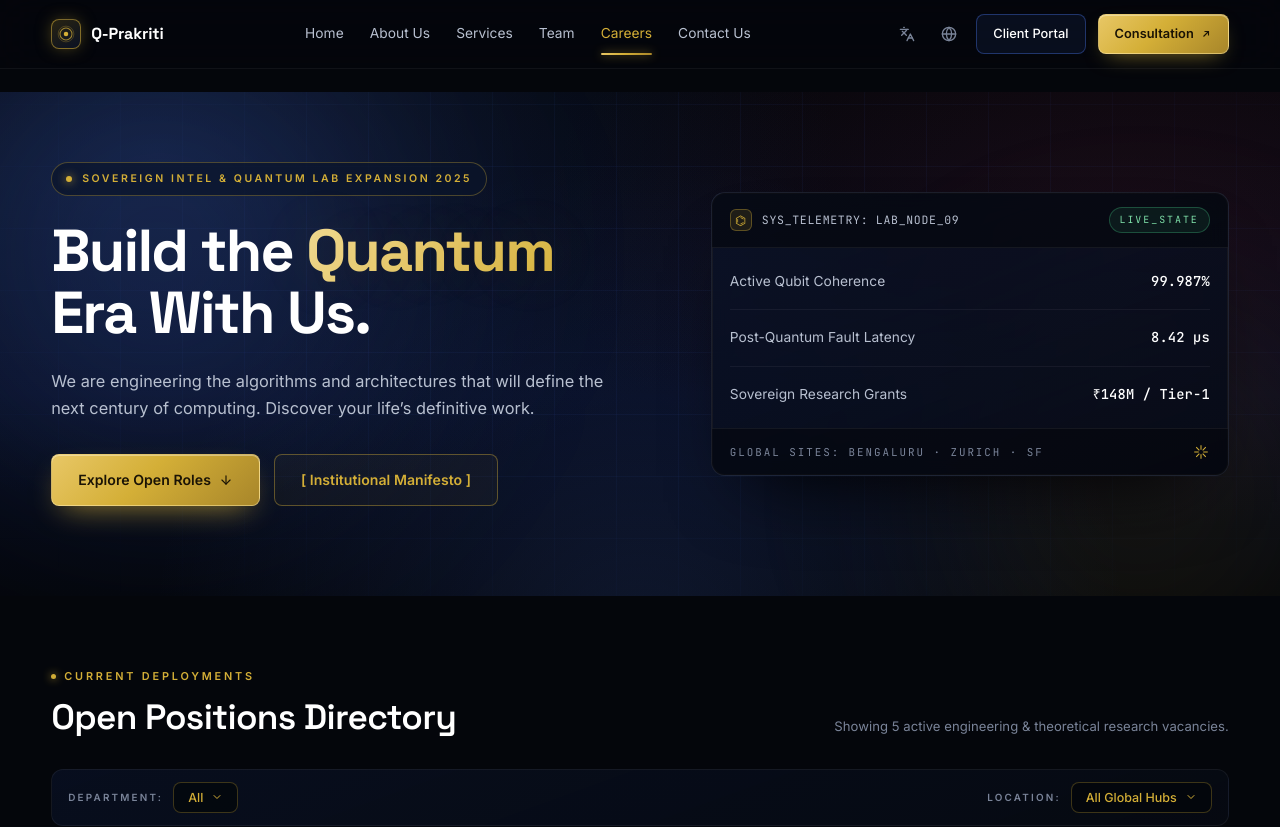
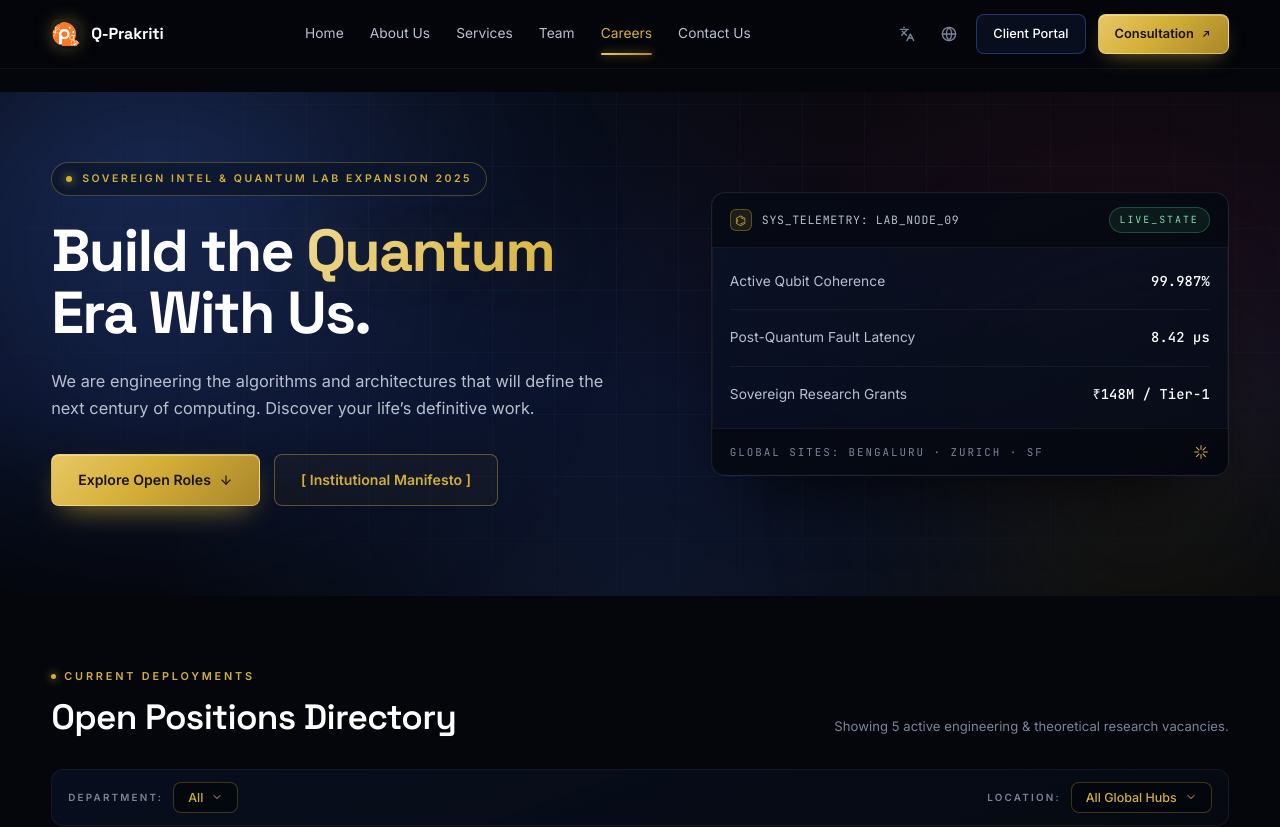
Before and after one commit to TejaBattula/Quantum-Prakriti, a React (Vite) app in the folder Qp-frontend/: page /careers in a window 1280 px wide. Shown: the top 827 px of the page. Built offline with nearby package versions, Linux system fonts and the light colour scheme.

Commit message:
changes made

```diff
--- a/Qp-frontend/src/components/Navbar.css
+++ b/Qp-frontend/src/components/Navbar.css
@@ -36,7 +36,6 @@
   display: grid; place-items: center;
   border-radius: 8px;
   background: linear-gradient(150deg, rgba(212,175,55,0.18), rgba(79,127,255,0.10));
-  border: 1px solid rgba(212, 175, 55, 0.55);
   color: var(--gold);
   box-shadow: 0 0 18px -4px rgba(212,175,55,0.55);
 }
--- a/Qp-frontend/src/components/Navbar.jsx
+++ b/Qp-frontend/src/components/Navbar.jsx
@@ -3,7 +3,7 @@ import { NavLink, Link, useLocation } from 'react-router-dom';
 import { motion, AnimatePresence } from 'framer-motion';
 import { Menu, X, Atom, Globe, Languages } from 'lucide-react';
 import './Navbar.css';
-
+import qprakritimark from "./qprakritimark.png"
 const links = [
   { to: '/', label: 'Home' },
   { to: '/about', label: 'About Us' },
@@ -32,11 +32,7 @@ export default function Navbar() {
       <div className="nav__inner container">
         <Link to="/" className="nav__brand" aria-label="Q-Prakriti home">
           <span className="nav__mark">
-            <svg width="18" height="18" viewBox="0 0 24 24" fill="none">
-              <circle cx="12" cy="12" r="3" fill="currentColor"/>
-              <circle cx="12" cy="12" r="8" stroke="currentColor" strokeWidth="1.4" opacity="0.7"/>
-              <circle cx="12" cy="12" r="10.5" stroke="currentColor" strokeWidth="1" opacity="0.35"/>
-            </svg>
+            <img src={qprakritimark} alt="logo"/>
           </span>
           <span className="nav__word">Q-Prakriti</span>
         </Link>
```
Also changed, not shown: Qp-frontend/src/components/qprakritimark.png (renamed from Qp-frontend/src/components/q-prakriti-mark.png).
